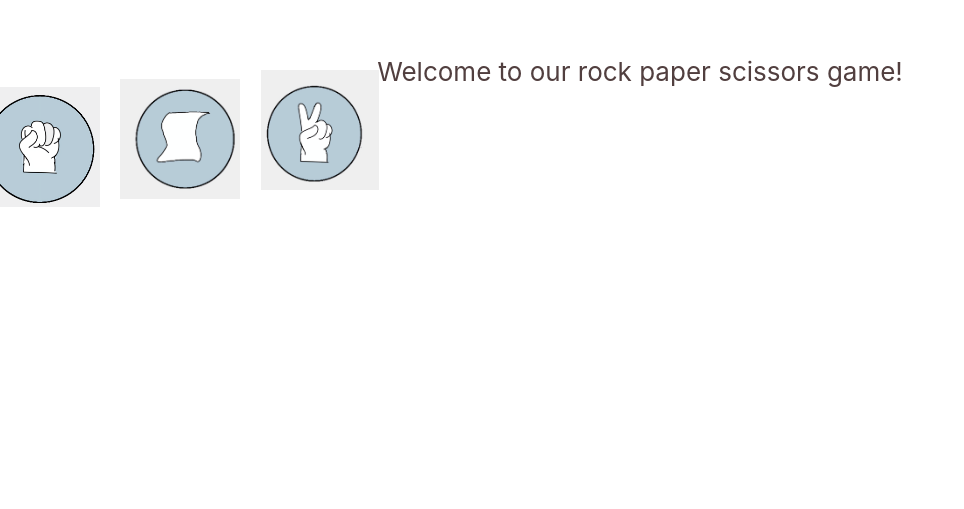
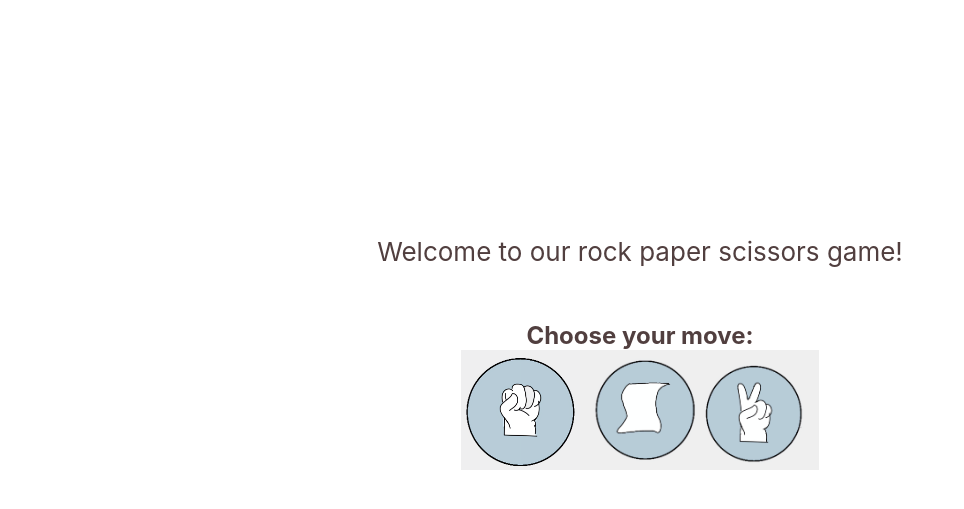
Before and after one commit to doug-ellery/react_final_project, a React (Create React App) app: page / in a window 1280 px wide. Shown: the part 149-658 px from the top of the page, without its empty margins (0-964 px from the left). Built offline with nearby package versions, Linux system fonts and the light colour scheme.

Commit message:
Changed some alignment for the images and text

```diff
--- a/src/App.css
+++ b/src/App.css
@@ -5,23 +5,23 @@
 .App-rock {
   height: 15vmin;
   position: relative;
-  right: 600px;
+  /*right: 600px;*/
   pointer-events: none;
 }
 
 .App-paper {
   height: 15vmin;
   position: relative;
-  right: 460px;
-  bottom: 128px;
+  /*right: 460px;*/
+  /*bottom: 128px;*/
   pointer-events: none;
 }
 
 .App-scissors {
   height: 15vmin;
   position: relative;
-  right: 320px;
-  bottom: 257px;
+  /*right: 320px;*/
+  /*bottom: 257px;*/
   pointer-events: none;
 }
 
@@ -42,6 +42,11 @@
   color: rgb(81, 63, 63);
 }
 
+.App-choice{
+  translate: 0px -350px;
+  color: rgb(81, 63, 63);
+}
+
 .App-link {
   color: #61dafb;
 }
--- a/src/App.js
+++ b/src/App.js
@@ -9,10 +9,14 @@ function App() {
     <div className="App">
       <header className="App-header">
         Welcome to our rock paper scissors game!
+      </header>
+      <h2 className = "App-choice">
+        Choose your move:
+        <br></br>
         <img src={rock} className="App-rock" alt="logo" />
         <img src={paper} className="App-paper" alt="logo" />
         <img src={scissors} className="App-scissors" alt="logo" />
-      </header>
+      </h2>
     </div>
   );
 }
```
